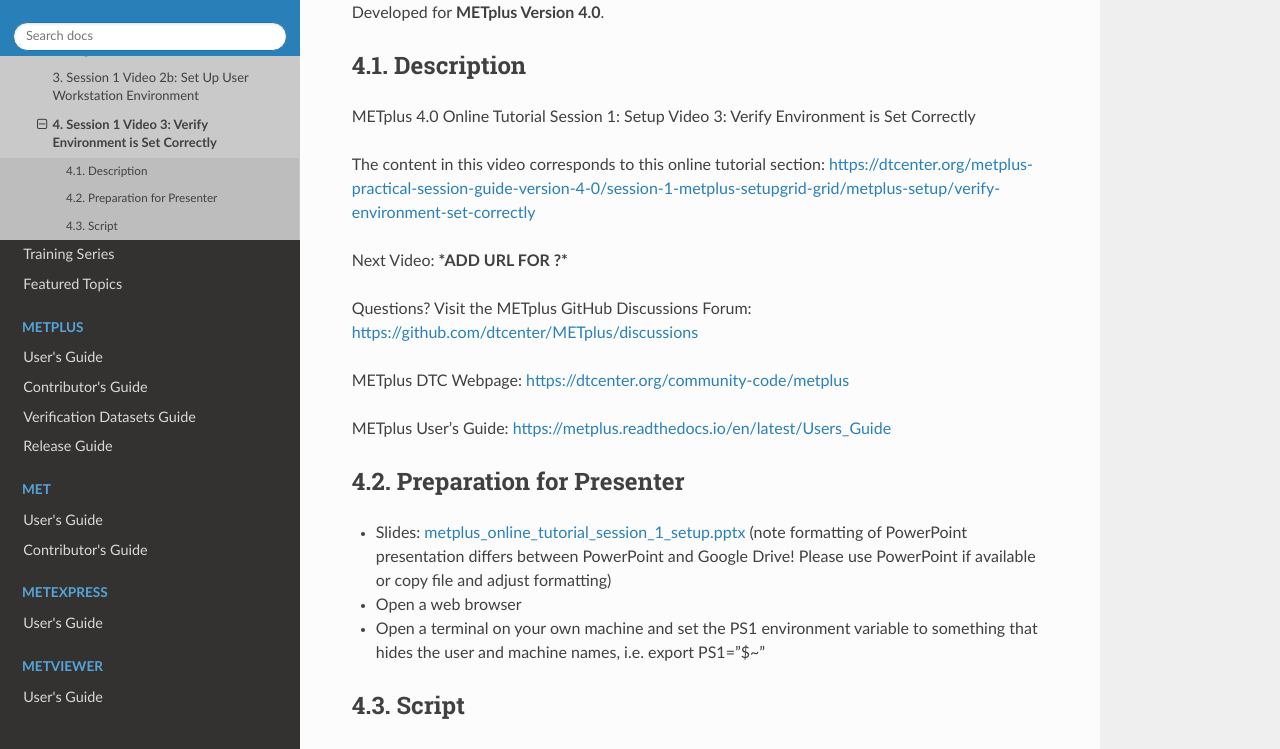
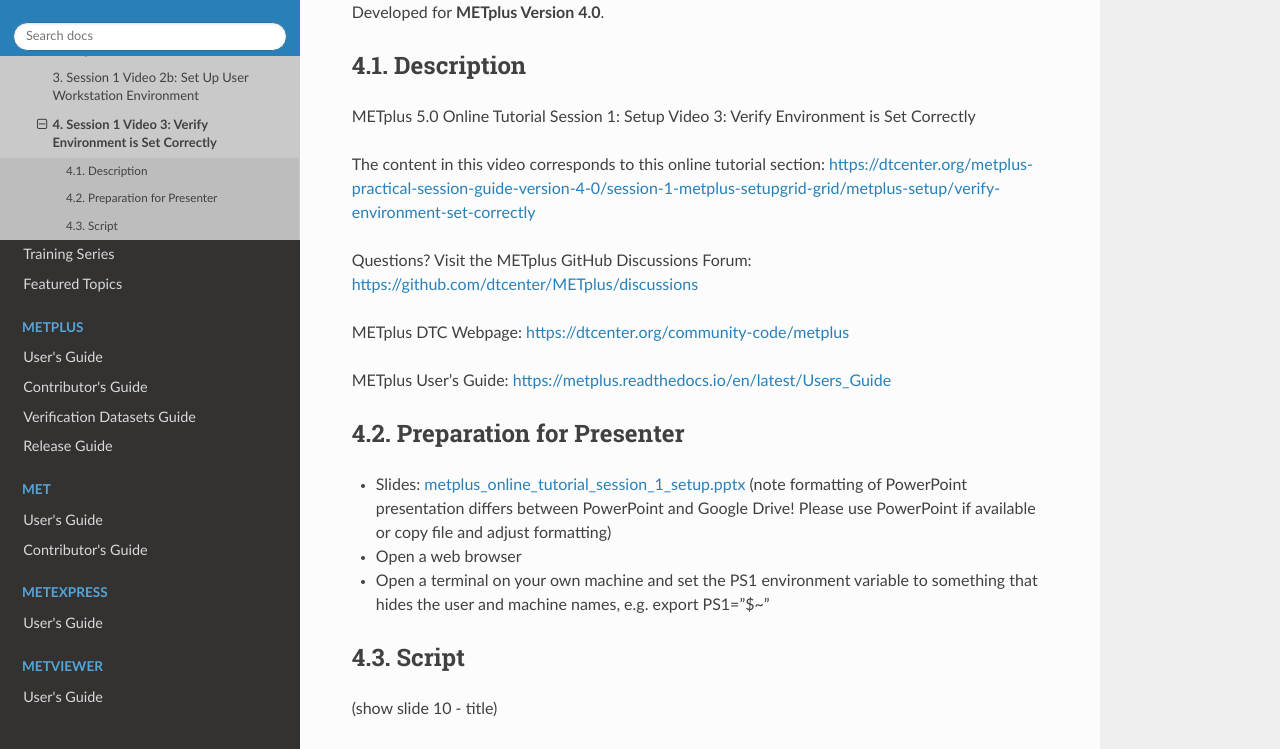
Before and after one commit to dtcenter/METplus-Training, a Sphinx documentation site: the page built from docs/Tutorial/tutorial_setup/tutorial_setup_3.rst, in a window 1280 px wide and 900 px high, scrolled down 365 px, cut to the strip 151-900 px from the top of the window. Built offline with Sphinx 7.4.7 and the Read the Docs theme 3.1.0, drawn with Linux system fonts in a browser that asks for light colours.

Commit message:
Per #72, in the published tutorial setup pages, remove the unfinished Next Video placeholder, fix a run-on stage note, use e.g. for examples, and list the METplus 5.0 Online Tutorial
Co-Authored-By: Claude Opus 5.5 <noreply@anthropic.com>

```diff
--- a/docs/Tutorial/tutorial_setup/tutorial_setup_1.rst
+++ b/docs/Tutorial/tutorial_setup/tutorial_setup_1.rst
@@ -10,7 +10,7 @@ Developed for **METplus Version 4.0**.
 Description
 ^^^^^^^^^^^
 
-METplus 4.0 Online Tutorial
+METplus 5.0 Online Tutorial
 Session 1: Setup
 Video 1: Find and Navigate the Tutorial
 
@@ -92,6 +92,7 @@ Text blocks inside light blue boxes contain instructions for the user to perform
 Text blocks inside light gray boxes contain sample output from a command or contents of a file.
 
 (scroll to the “Tutorial Tips” section of the page)
+
 Please note that some of the commands listed in the tutorial instructions use specific applications like vi to open and edit files and okular to view PDF, postscript, and image files. Users are encouraged to use their preferred tools instead of these suggested tools if they are more comfortable with them.
 
 Also please note that if you are running the tutorial instructions inside a Docker container, then the visualization tools used in the tutorial may not be available inside the container. To run these commands, you will have to mount the output directory inside Docker to your local file system and run those tools from there.
--- a/docs/Tutorial/tutorial_setup/tutorial_setup_2a.rst
+++ b/docs/Tutorial/tutorial_setup/tutorial_setup_2a.rst
@@ -10,7 +10,7 @@ Developed for **METplus Version 4.0**.
 Description
 ^^^^^^^^^^^
 
-METplus 4.0 Online Tutorial
+METplus 5.0 Online Tutorial
 Session 1: Setup
 Video 2a: Set Up Pre-Configured Environment
 
@@ -37,7 +37,7 @@ Preparation for Presenter
 * Open a web browser
 * Open a terminal on a pre-configured machine such as Hera or Cheyenne and set
   the PS1 environment variable to something that hides the user and machine
-  names, i.e. export PS1="$~"
+  names, e.g. export PS1="$~"
 
 Script
 ^^^^^^
--- a/docs/Tutorial/tutorial_setup/tutorial_setup_2b.rst
+++ b/docs/Tutorial/tutorial_setup/tutorial_setup_2b.rst
@@ -10,7 +10,7 @@ Developed for **METplus Version 4.0**.
 Description
 ^^^^^^^^^^^
 
-METplus 4.0 Online Tutorial
+METplus 5.0 Online Tutorial
 Session 1: Setup
 Video 2b: Set Up User Workstation Environment
 
@@ -41,7 +41,7 @@ Preparation for Presenter
 * Open a web browser
 * Open a terminal on your own machine and set
   the PS1 environment variable to something that hides the user and machine
-  names, i.e. export PS1="$~"
+  names, e.g. export PS1="$~"
 
 Script
 ^^^^^^
@@ -64,7 +64,7 @@ I will go through the instructions for setting up the tutorial using bash. The i
 
 (click on the link to navigate to bash instructions: https://dtcenter.org/metplus-practical-session-guide-version-4-0/session-1-metplus-setupgrid-grid/metplus-setup/metplus-initial-setup/setting-tutorial-environment-bash)
 
-(open a shell, set the PS1 environment variable to something that hides the user and machine names, i.e. export PS1="$~")
+(open a shell, set the PS1 environment variable to something that hides the user and machine names, e.g. export PS1="$~")
 
 Open a shell and follow the instructions. Be sure to read each instruction carefully. For example, this important info block tells you to change the value of slash path slash to before running the command.
 
--- a/docs/Tutorial/tutorial_setup/tutorial_setup_3.rst
+++ b/docs/Tutorial/tutorial_setup/tutorial_setup_3.rst
@@ -10,15 +10,12 @@ Developed for **METplus Version 4.0**.
 Description
 ^^^^^^^^^^^
 
-METplus 4.0 Online Tutorial
+METplus 5.0 Online Tutorial
 Session 1: Setup
 Video 3: Verify Environment is Set Correctly
 
 The content in this video corresponds to this online tutorial section:
 https://dtcenter.org/metplus-practical-session-guide-version-4-0/session-1-metplus-setupgrid-grid/metplus-setup/verify-environment-set-correctly
-
-Next Video:
-***ADD URL FOR ?***
 
 Questions? Visit the METplus GitHub Discussions Forum:
 https://github.com/dtcenter/METplus/discussions
@@ -38,7 +35,7 @@ Preparation for Presenter
 * Open a web browser
 * Open a terminal on your own machine and set
   the PS1 environment variable to something that hides the user and machine
-  names, i.e. export PS1="$~"
+  names, e.g. export PS1="$~"
 
 Script
 ^^^^^^
```
